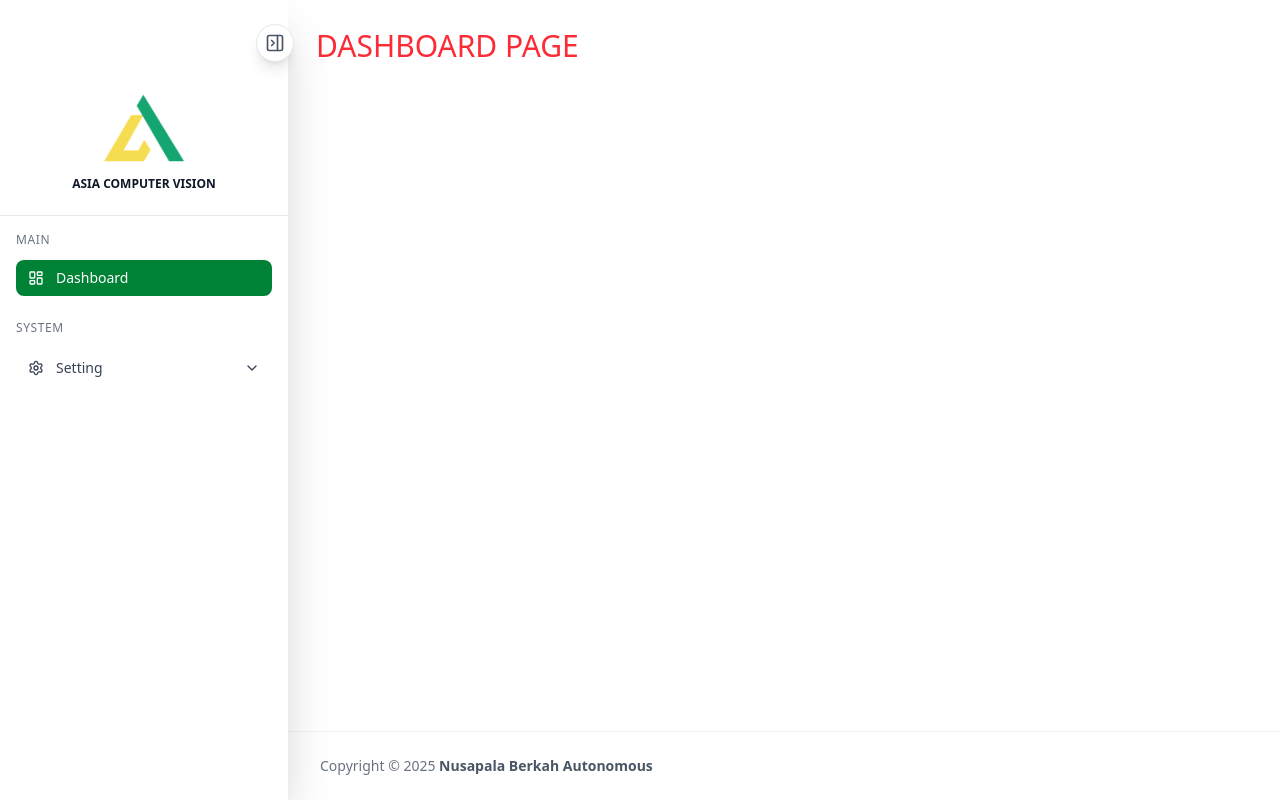
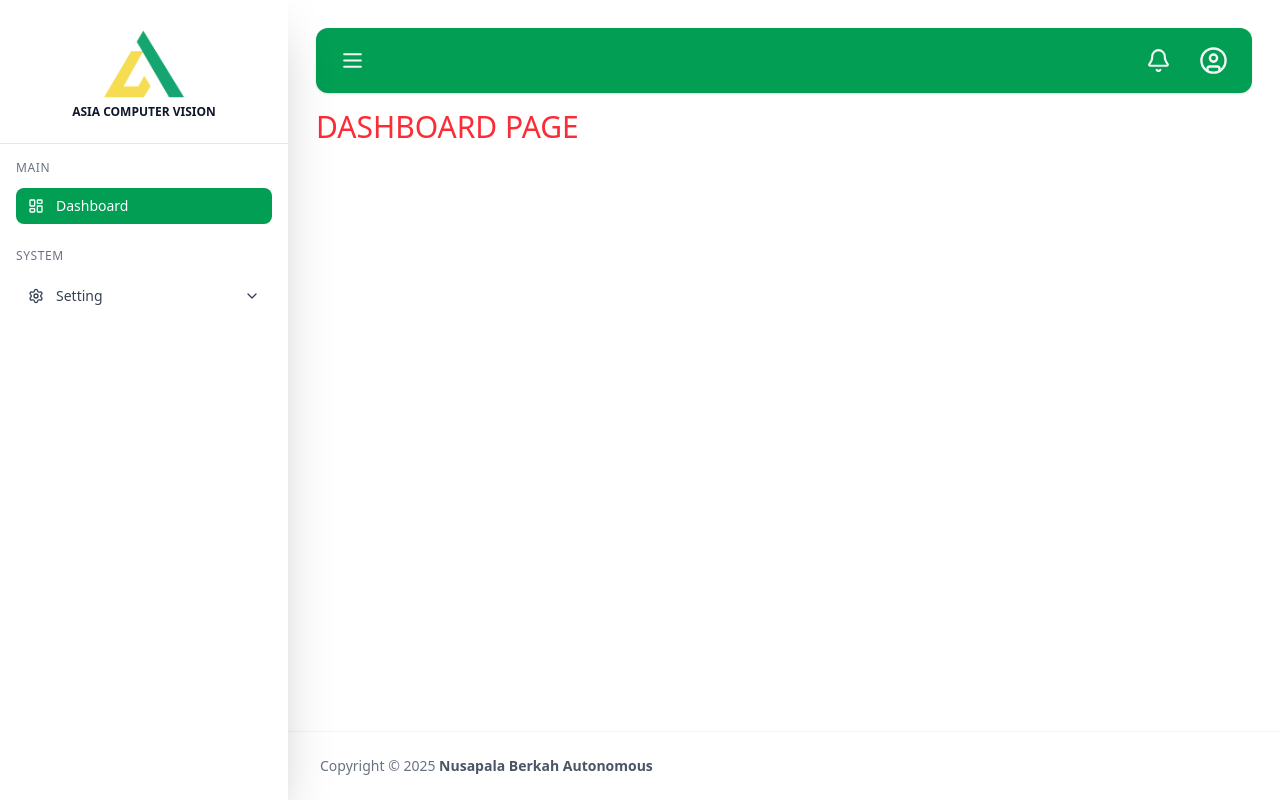
Before and after one commit to CanSaragih/Camera-Dashboard, a React (Vite) app in the folder camera-dashboard/: page /dashboard in a window 1280 px wide. Built offline with nearby package versions, Linux system fonts and the light colour scheme; no server answers; sample sign-in values are in the browser's storage.

Commit message:
feat: add navbar and custom hook sign out

```diff
--- a/camera-dashboard/index.html
+++ b/camera-dashboard/index.html
@@ -5,7 +5,7 @@
     <link rel="icon" type="image/svg+xml" href="src/assets/logo.svg" />
     <link href="/src/App.css" rel="stylesheet" />
     <meta name="viewport" content="width=device-width, initial-scale=1.0" />
-    <title>Camera Dashboard</title>
+    <title>Asia Computer Vision</title>
   </head>
   <body>
     <div id="root"></div>
--- /dev/null
+++ b/camera-dashboard/src/components/Layouts/Navbar.tsx
@@ -0,0 +1,112 @@
+import { AnimatePresence } from "framer-motion";
+import { Menu, Bell, CircleUser, User, Settings, LogOut } from "lucide-react";
+import { useEffect, useRef, useState } from "react";
+import { motion } from "framer-motion";
+import { useLogout } from "../../hooks/useLogout";
+
+export default function Navbar({
+  onToggleSidebar,
+}: {
+  onToggleSidebar: () => void;
+}) {
+  const [isDropdownOpen, setIsDropdownOpen] = useState(false);
+  const dropdownRef = useRef<HTMLDivElement>(null);
+  const logout = useLogout();
+
+  useEffect(() => {
+    const handleClickOutside = (event: MouseEvent) => {
+      if (
+        dropdownRef.current &&
+        !dropdownRef.current.contains(event.target as Node)
+      ) {
+        setIsDropdownOpen(false);
+      }
+    };
+    document.addEventListener("mousedown", handleClickOutside);
+    return () => document.removeEventListener("mousedown", handleClickOutside);
+  }, []);
+
+  return (
+    <header className="w-full bg-[#019e54] px-4 py-2.5 flex items-center justify-between rounded-xl shadow-sm relative">
+      {/* Left: Sidebar Toggle */}
+      <div className="flex items-center">
+        <button
+          className="p-2 rounded-lg hover:bg-green-700/40 transition-colors duration-300 text-zinc-100 hover:text-zinc-200"
+          onClick={onToggleSidebar}
+          aria-label="Toggle Sidebar"
+        >
+          <Menu size={25} />
+        </button>
+      </div>
+
+      {/* Right: Bell + Profile */}
+      <div className="flex items-center gap-3 relative" ref={dropdownRef}>
+        <button
+          className="p-2 rounded-lg hover:bg-green-700/40 transition-colors duration-300 text-zinc-100 hover:text-zinc-200"
+          aria-label="Notifications"
+        >
+          <Bell size={25} />
+        </button>
+
+        {/* Profile Dropdown Toggle */}
+        <div
+          onClick={() => setIsDropdownOpen(!isDropdownOpen)}
+          className="p-2 flex items-center justify-center text-zinc-100 cursor-pointer group"
+        >
+          <CircleUser
+            size={29}
+            className="transition-transform duration-300 group-hover:scale-105 group-hover:text-zinc-200"
+          />
+        </div>
+
+        {/* Dropdown Menu */}
+        <AnimatePresence>
+          {isDropdownOpen && (
+            <motion.div
+              initial={{ opacity: 0, y: -10, scale: 0.95 }}
+              animate={{ opacity: 1, y: 0, scale: 1 }}
+              exit={{ opacity: 0, y: -10, scale: 0.95 }}
+              transition={{ duration: 0.2, ease: "easeOut" }}
+              className="absolute top-16 right-0 bg-white shadow-2xl rounded-lg w-56 py-3 z-50 border border-gray-100"
+            >
+              {/* User Info Section */}
+              <div className="px-4 py-3 border-b border-gray-100">
+                <div className="flex items-center gap-3">
+                  <div className="w-10 h-10 bg-gradient-to-r from-green-500 to-emerald-600 rounded-full flex items-center justify-center">
+                    <CircleUser size={20} className="text-white" />
+                  </div>
+                  <div>
+                    <p className="text-sm font-semibold text-gray-800">
+                      Admin User
+                    </p>
+                    <p className="text-xs text-gray-500">admin@example.com</p>
+                  </div>
+                </div>
+              </div>
+
+              {/* Menu Items */}
+              <div className="py-2">
+                <button className="w-full px-4 py-2.5 text-left text-sm font-medium text-gray-700 hover:bg-gray-50 hover:text-gray-900 transition-colors duration-200 flex items-center gap-3">
+                  <User className="w-4 h-4 text-zinc-400" />
+                  My Profile
+                </button>
+                <button className="w-full px-4 py-2.5 text-left text-sm font-medium text-gray-700 hover:bg-gray-50 hover:text-gray-900 transition-colors duration-200 flex items-center gap-3">
+                  <Settings className="w-4 h-4 text-zinc-400" />
+                  Settings
+                </button>
+                <div className="border-t border-gray-100 my-2"></div>
+                <button
+                  onClick={logout}
+                  className="w-full px-4 py-2.5 text-left text-sm font-medium text-red-600 hover:bg-red-50 hover:text-red-700 transition-colors duration-200 flex items-center gap-3"
+                >
+                  <LogOut className="w-4 h-4 text-red-600" />
+                  Sign Out
+                </button>
+              </div>
+            </motion.div>
+          )}
+        </AnimatePresence>
+      </div>
+    </header>
+  );
+}
--- a/camera-dashboard/src/components/Sidebar/Sidebar.tsx
+++ b/camera-dashboard/src/components/Layouts/Sidebar.tsx
@@ -1,11 +1,5 @@
 import { useState } from "react";
-import {
-  ChevronDown,
-  LayoutDashboard,
-  Settings,
-  PanelRightOpen,
-  PanelRightClose,
-} from "lucide-react";
+import { ChevronDown, LayoutDashboard, Settings } from "lucide-react";
 import logo from "../../assets/logo.svg";
 
 interface SidebarProps {
@@ -18,20 +12,6 @@ export default function Sidebar({ isCollapsed, onToggle }: SidebarProps) {
 
   return (
     <>
-      {/* Toggle Button - Always visible */}
-      <button
-        onClick={onToggle}
-        className={`fixed ${
-          isCollapsed ? "left-4" : "left-64"
-        } top-6 p-2 bg-white rounded-full shadow-lg hover:shadow-xl transition-all duration-300 ease-in-out z-50 border border-gray-200`}
-      >
-        {isCollapsed ? (
-          <PanelRightOpen className="w-5 h-5 text-gray-600" />
-        ) : (
-          <PanelRightClose className="w-5 h-5 text-gray-600" />
-        )}
-      </button>
-
       {/* Sidebar */}
       <div
         className={`${
@@ -39,13 +19,13 @@ export default function Sidebar({ isCollapsed, onToggle }: SidebarProps) {
         } fixed left-0 top-0 w-72 h-screen bg-white flex flex-col shadow-2xl z-40 transition-transform duration-300 ease-in-out`}
       >
         {/* Logo Section */}
-        <div className="p-6 border-b border-gray-200 mt-16">
+        <div className="p-6 border-b border-gray-200">
           <div className="flex items-center justify-center">
             <div className="relative">
               <img src={logo} alt="Logo" className="w-20 h-20" />
             </div>
           </div>
-          <div className="text-center mt-2">
+          <div className="text-center">
             <h1 className="text-xs font-semibold text-gray-900 leading-tight">
               ASIA COMPUTER VISION
             </h1>
@@ -61,7 +41,7 @@ export default function Sidebar({ isCollapsed, onToggle }: SidebarProps) {
             </h2>
 
             {/* Dashboard Menu - Active */}
-            <button className="w-full flex items-center gap-3 px-3 py-2 text-sm font-medium text-white bg-green-700 rounded-lg hover:bg-green-800 transition-colors duration-300">
+            <button className="w-full flex items-center gap-3 px-3 py-2 text-sm font-medium text-white bg-[#019e54] rounded-lg hover:bg-[#068e4f] transition-colors duration-300 cursor-pointer">
               <LayoutDashboard className="w-4 h-4" />
               Dashboard
             </button>
@@ -77,7 +57,7 @@ export default function Sidebar({ isCollapsed, onToggle }: SidebarProps) {
             <div>
               <button
                 onClick={() => setIsSettingOpen(!isSettingOpen)}
-                className="w-full flex items-center justify-between px-3 py-2.5 text-sm font-medium text-gray-700 hover:bg-gray-100 rounded-lg transition-colors"
+                className="w-full flex items-center justify-between px-3 py-2.5 text-sm font-medium text-gray-700 hover:bg-gray-100 rounded-lg transition-colors cursor-pointer"
               >
                 <div className="flex items-center gap-3">
                   <Settings className="w-4 h-4" />
@@ -93,10 +73,10 @@ export default function Sidebar({ isCollapsed, onToggle }: SidebarProps) {
               {/* Dropdown Content */}
               {isSettingOpen && (
                 <div className="mt-1 ml-7 space-y-1">
-                  <button className="w-full text-left px-4 py-2 text-sm text-gray-600 hover:bg-gray-100 rounded-lg transition-colors">
+                  <button className="w-full text-left px-4 py-2 text-sm text-gray-600 hover:bg-gray-100 rounded-lg transition-colors cursor-pointer">
                     General
                   </button>
-                  <button className="w-full text-left px-4 py-2 text-sm text-gray-600 hover:bg-gray-100 rounded-lg transition-colors">
+                  <button className="w-full text-left px-4 py-2 text-sm text-gray-600 hover:bg-gray-100 rounded-lg transition-colors cursor-pointer">
                     Preferences
                   </button>
                 </div>
--- /dev/null
+++ b/camera-dashboard/src/hooks/useLogout.ts
@@ -0,0 +1,12 @@
+import { useNavigate } from "react-router";
+
+export function useLogout() {
+  const navigate = useNavigate();
+
+  const logout = () => {
+    localStorage.removeItem("token");
+    navigate("/", { replace: true });
+  };
+
+  return logout;
+}
--- a/camera-dashboard/src/layouts/RootLayout.tsx
+++ b/camera-dashboard/src/layouts/RootLayout.tsx
@@ -1,7 +1,8 @@
 import { Navigate, Outlet } from "react-router";
 import { useState } from "react";
-import Sidebar from "../components/Sidebar/Sidebar";
-import Footer from "../components/Footer/FooterPage";
+import Sidebar from "../components/Layouts/Sidebar";
+import Footer from "../components/Layouts/FooterPage";
+import Navbar from "../components/Layouts/Navbar";
 
 export function PublicLayout() {
   const token = localStorage.getItem("token");
@@ -36,6 +37,10 @@ export function DashboardLayout() {
         }`}
       >
         <main className="flex-1 p-7 overflow-y-auto bg-white">
+          <div className="flex items-center justify-between mb-4">
+            <Navbar onToggleSidebar={handleSidebarToggle} />
+          </div>
+
           <Outlet />
         </main>
         <Footer alignLeft />
--- a/camera-dashboard/src/pages/LoginPage.tsx
+++ b/camera-dashboard/src/pages/LoginPage.tsx
@@ -1,6 +1,6 @@
 import LoginForm from "../components/Auth/LoginForm";
 import ilustrasi from "../assets/ilustrasi.svg";
-import Footer from "../components/Footer/FooterPage";
+import Footer from "../components/Layouts/FooterPage";
 
 export default function LoginPage() {
   return (
```
Also changed, not shown: camera-dashboard/src/components/Layouts/FooterPage.tsx (renamed from camera-dashboard/src/components/Footer/FooterPage.tsx).
